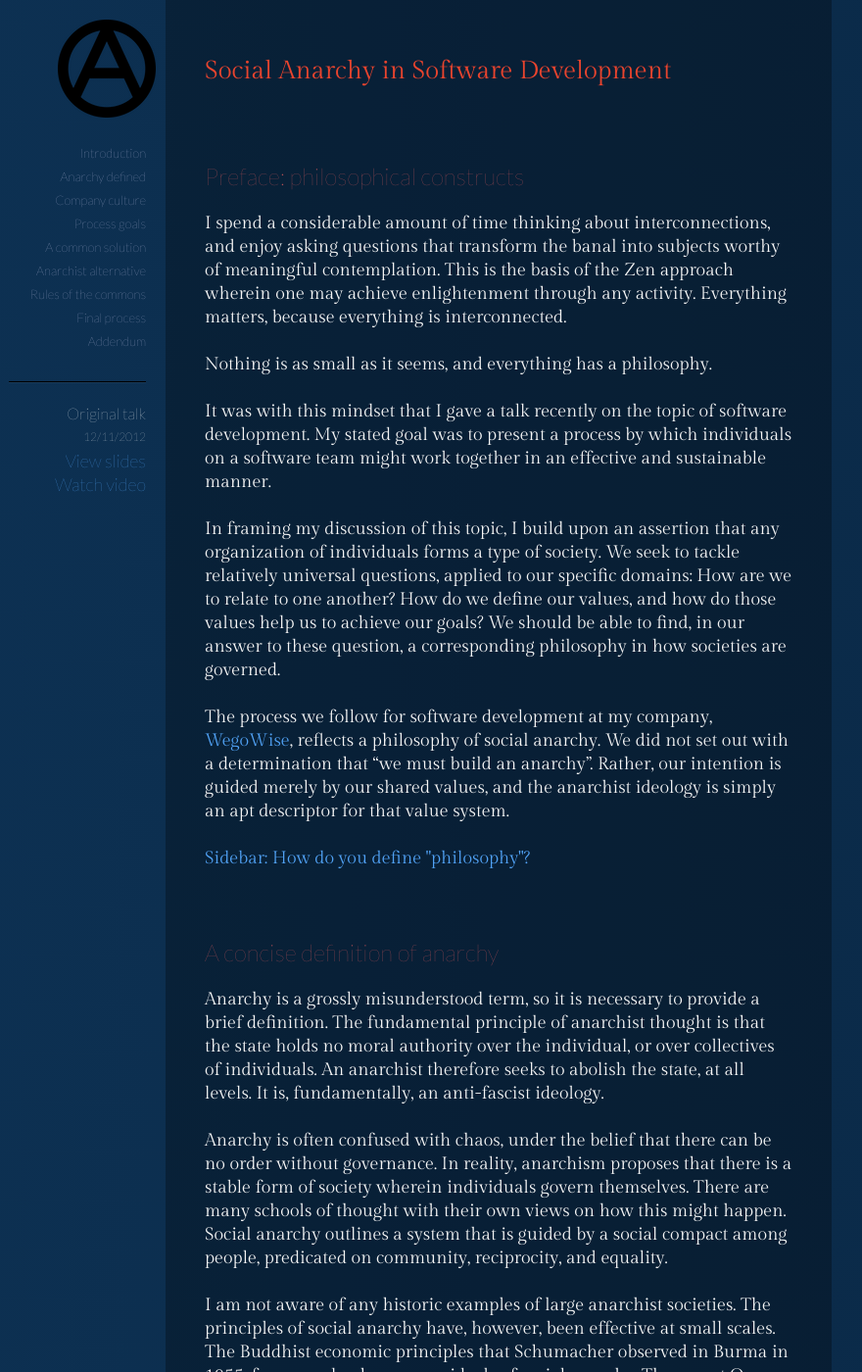
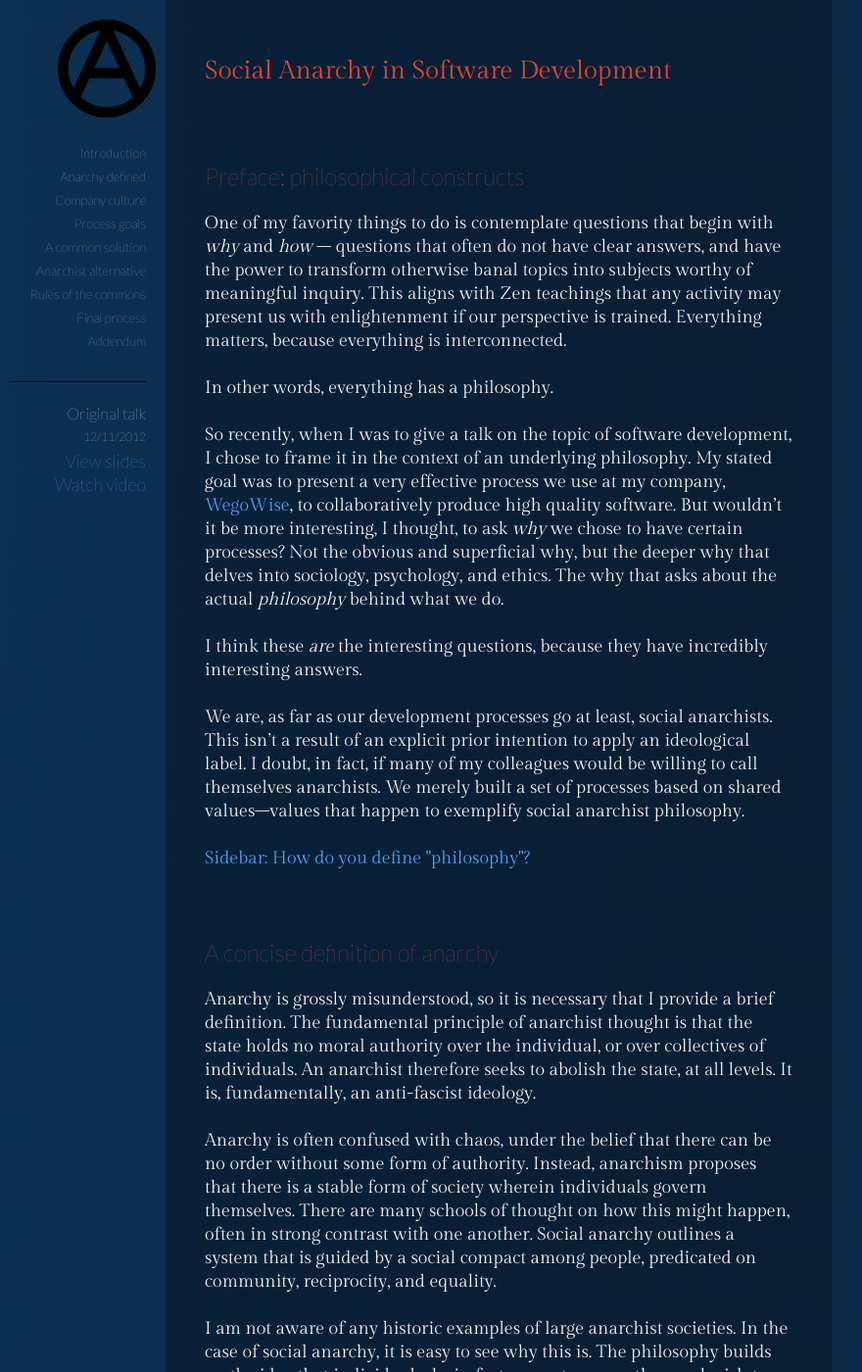
Before and after one commit to barunio/barunio.github.com, a Jekyll site: the page built from _posts/2012-12-13-anarchy_in_software.md, in a window 1280 px wide and 1400 px high. Shown: the whole window at 98% size, without its empty margins (131-1011 px from the left). Built offline with Jekyll 4.4.1, drawn with Linux system fonts in a browser that asks for light colours; some web fonts are replaced; some of the changed text lies outside the part shown.

Commit message:
reword anarchy post, css fixes

```diff
--- a/_posts/2012-12-13-anarchy_in_software.md
+++ b/_posts/2012-12-13-anarchy_in_software.md
@@ -34,102 +34,114 @@ font4: Ubuntu+Mono
 
 ## Preface: philosophical constructs
 
-I spend a considerable amount of time thinking about interconnections, and
-enjoy asking questions that transform the banal into subjects worthy of
-meaningful contemplation. This is the basis of the Zen approach wherein one may
-achieve enlightenment through any activity. Everything matters, because
+One of my favority things to do is contemplate questions that begin with *why*
+and *how* -- questions that often do not have clear answers, and have the power
+to transform otherwise banal topics into subjects worthy of meaningful inquiry.
+This aligns with Zen teachings that any activity may present us with
+enlightenment if our perspective is trained. Everything matters, because
 everything is interconnected.
 
-Nothing is as small as it seems, and everything has a philosophy.
+In other words, everything has a philosophy.
 
-It was with this mindset that I gave a talk recently on the topic of software
-development. My stated goal was to present a process by which individuals on a
-software team might work together in an effective and sustainable manner.
+So recently, when I was to give a talk on the topic of software development, I
+chose to frame it in the context of an underlying philosophy. My stated goal
+was to present a very effective process we use at my company,
+[WegoWise](http://wegowise.com), to collaboratively produce high quality
+software. But wouldn't it be more interesting, I thought, to ask *why* we chose to
+have certain processes? Not the obvious and superficial why, but the deeper why
+that delves into sociology, psychology, and ethics. The why that asks about the
+actual *philosophy* behind what we do.
 
-In framing my discussion of this topic, I build upon an assertion that any
-organization of individuals forms a type of society. We seek to tackle
-relatively universal questions, applied to our specific domains: How are we to
-relate to one another? How do we define our values, and how do those values
-help us to achieve our goals? We should be able to find, in our answer to these
-question, a corresponding philosophy in how societies are governed.
+I think these *are* the interesting questions, because they have incredibly
+interesting answers.
 
-The process we follow for software development at my company,
-[WegoWise](http://wegowise.com), reflects a philosophy of social anarchy. We
-did not set out with a determination that "we must build an anarchy". Rather,
-our intention is guided merely by our shared values, and the anarchist ideology
-is simply an apt descriptor for that value system.
+We are, as far as our development processes go at least, social anarchists.
+This isn't a result of an explicit prior intention to apply an ideological
+label. I doubt, in fact, if many of my colleagues would be willing to call
+themselves anarchists. We merely built a set of processes based on shared
+values--values that happen to exemplify social anarchist philosophy.
 
 <p><a href='#sidebar1'>Sidebar: How do you define "philosophy"?</a></p>
 
 ## A concise definition of anarchy
 
-Anarchy is a grossly misunderstood term, so it is necessary to provide a brief
+Anarchy is grossly misunderstood, so it is necessary that I provide a brief
 definition. The fundamental principle of anarchist thought is that the state
 holds no moral authority over the individual, or over collectives of
 individuals. An anarchist therefore seeks to abolish the state, at all levels.
 It is, fundamentally, an anti-fascist ideology.
 
 Anarchy is often confused with chaos, under the belief that there can be no
-order without governance. In reality, anarchism proposes that there is a stable
-form of society wherein individuals govern themselves. There are many schools
-of thought with their own views on how this might happen. Social anarchy
-outlines a system that is guided by a social compact among people, predicated
-on community, reciprocity, and equality.
+order without some form of authority. Instead, anarchism proposes that there is
+a stable form of society wherein individuals govern themselves. There are many
+schools of thought on how this might happen, often in strong contrast with one
+another. Social anarchy outlines a system that is guided by a social compact
+among people, predicated on community, reciprocity, and equality.
 
-I am not aware of any historic examples of large anarchist societies. The
-principles of social anarchy have, however, been effective at small scales. The
-Buddhist economic principles that Schumacher observed in Burma in 1955, for
-example, share many ideals of social anarchy. The recent Occupy protests
-provide a good example of anarchist decision-making.
+I am not aware of any historic examples of large anarchist societies. In the
+case of social anarchy, it is easy to see why this is. The philosophy builds on
+the idea that individuals do, in fact, respect one another, and wish to work in
+a system of mutual aid. Individuals must possess a high level of equanimity for
+their fellow man. As the size of a society becomes larger and more diverse,
+this becomes an increasingly challenging requirement. Our cultures simply
+haven't evolved to the point where people can be expected to possess such
+traits at large scales.
 
-Any successful application of social anarchy is predicated on the assumption
-that individuals do, in fact, respect one another, and wish to work in a system
-of mutual aid. This is obviously challenging in large nation-states, since it
-requires individuals to possess a high degree of equanimity. In small
-collectives with a culture of mutual respect, however, it is an attainable
-goal.
+The principles of social anarchy have, however, been very effective at small
+scales. The Buddhist economic principles that Schumacher observed in Burma in
+1955, for example, share many ideals of social anarchy. The recent Occupy
+protests provide a good example of anarchist decision-making. In small
+collectives with a culture of mutual respect, social anarchy is an attainable
+(and, I believe, desireable) goal.
 
 ## Anarchy within a company culture
 
-My company, [WegoWise](http://wegowise.com), is a relatively small
-organization. Individuals know each other well, have shared goals, and similar
-philosophies within the domain in which we interact. For example, we believe
-that there is an artistry to the work that we do, and that there is real value
-in pursuing the more artful solution to a problem. If work is a vehicle for the
-mind, one ought to work in a manner that expands the mind, rather than dulls
-it.
+[WegoWise](http://wegowise.com) is a relatively small organization. Individuals
+know each other well, have shared goals, and similar philosophies within the
+domain in which we interact. For example, we believe that there is an artistry
+to the work that we do, and that there is real value in pursuing the more
+artful solution to a problem. If work is a vehicle for the mind, one ought to
+work in a manner that expands the mind, rather than dulls it.
 
 The culture of our team is defined in large part by how we operate as a
 collective. Ideas originate from all directions, decisions are made based on
 discussion and mutuality, and processes reflect a respect for the individual
 even as they respond to the needs of the whole.
 
-To be clear, we do not operate strictly according to an anarchist philosophy
-within the small society that is our company. For example, we have leadership
-roles and not all decisions are made by consensus. This is largely because we
-exist within a broader society that constrains what is feasible. However, to a
-significant extent, the principles that guide our culture and processes do
-reflect anarchist ideals. In certain key areas, such as our software
-development processes, we are able to apply those ideals to a greater extent.
+We have, therefore, the fundamentals prerequisites for a successful social
+anarchy. However, we also operate within a larger context that places
+constraints on what we can do. A business is it's own society from within, but
+it also has to act as a member of an external society that is decidedly not
+anarchist. So we impose a certain degree of structure, with leadership roles
+and reporting relationships, and executive decisions that may not always be
+made by consensus.
+
+In many domains, though, we have much more control. Software development is one
+of those domains, and within it, we may *choose* how we operate. And we choose
+to be anarchists.
 
 ## Goals of a software development process
 
 At last, to the topic at hand.
 
-In order to design a process, we must first lay out our design goals.
-Ultimately, we would like for our process to result in:
+Software is a collaborative field. Groups of people work on large systems,
+often with different ideas of how things should be done and without being able
+to know what all the moving parts are at any given time. We design processes
+to manage the complexity inherent in these dynamic environments.
 
-* Reliable application behavior
-* Maintainable codebase
-* Scalable process
-* Knowledgeable team
+We must design our processes to meet numerous goals. We require a reliable
+product; an application that behaves the way we expect it to behave. We must be
+able to improve that product over time, and scale our systems to meet higher
+demands. And we have to make sure to do this in a sustainable and enjoyable
+way--there must be joy in our work.
 
 We can meet these goals through standard practices: automated testing, pair
 programming, code reviews, regular communication and retrospectives. However,
-these practices do not, in and of themselves, define a process. How do we
+such practices do not, in and of themselves, define a process. How do we
 ensure such practices are followed in a consistent and meaningful fashion?
 
-I posit that we should like for our development process to:
+I posit that, in order to meet our design goals, we should like for our
+development process to:
 
 * Protect the codebase
 * Preserve developer flexibility
@@ -139,36 +151,37 @@ I posit that we should like for our development process to:
 ## A standard approach: Enforcing test-driven development
 
 A thoroughly automated test suite is one of the best ways to meet at least some
-of our final deliverables. Proper testing gives developers confidence that
-making changes in one section of a large and complex codebase will not break
-the application's behavior in an unexpected manner.
+of our goals. Proper testing gives developers confidence that making changes in
+one section of a large and complex codebase will not break the application's
+behavior in an unexpected manner. Tests allow developers to work without fear.
 
-Test-driven development is a common and effective approach to ensuring tests get
-written.  This paradigm enforces that one must write tests first, watch them
-fail, and then write the corresponding code. It can be taken one step further
-and include multiple layers of testing, and an outside-in approach wherein one
+Test-driven development is an effective approach to ensuring tests get
+written, and many organizations have therefore defined their processes around
+it. This paradigm enforces that one must write tests first, watch them
+fail, and then write the corresponding code. It can be taken a step further
+to include multiple layers of testing, and an outside-in approach wherein one
 writes higher-level tests before proceeding to low-level tests and finally to
 writing code.
 
-I have heard many organizations define their approach by stating that they
-strictly follow test-driven development. This process requires people to train
-their minds to operate in very specific ways--it sets constraints not just on
-what a person does, but *how they do it*. What is the ideology that best
-parallels this? A centralized organization asserts authority over the the
-behavior of an individual within the privacy of their own mind and work. In a
-larger societal setting, this would be described as fascism.
+Enforcing test-driven development as a formal process is, I believe, an
+undesirable approach because it reflects a fundamentally fascist ideology. This
+process requires developers to train their minds to operate in very specific
+ways. It therefore sets constraints not just on what a person does, but *how
+they do it*. In broad terms, a centralized authority is asserting conrtol over
+the behavior of an individual within the privacy of their own mind and work.
+What else would you call this, if not fascism?
 
 My objections go beyond the philosophical to the practical. Test-driven
 development is incredibly effective when we have very clearly defined goals and
 know ahead of time what we wish to accomplish. In these cases, writing software
-is pure implementation. Much of the time, however, software is more of a
-creative art. And the exploratory and artistic nature of the field is what
-creative individuals thrive on; perhaps even find transcendent at times.
-Requiring a strict procedure at every step disincentivizes exploration by
-adding overhead to every false step. For many individuals, it dampens the joy
-of discovery. These creative individuals are the most valuable assets any team
-can have. One ought not create a process that prevents them from acting at
-their best.
+is pure implementation. Much of the time, however, software is more of an art
+form. And the exploratory and artistic nature of the field is what creative
+individuals thrive on; perhaps even find transcendent at times.  Requiring a
+strict procedure at every step disincentivizes exploration because there is
+extra overhead to trying things that don't work. For many individuals, it
+dampens the joy of discovery. These creative individuals are the most valuable
+assets any team can have. One ought not create a process that prevents them
+from acting at their best.
 
 <div id='laws_quotes'>
 <blockquote>Societal laws
@@ -211,14 +224,15 @@ changes to this common resource. Style guides, code reviews, and QA processes
 are among the guidelines established by the group.
 
 So long as an individual is working on a separate branch, however, they can do
-*whatever they want*. This is because until they wish to merge into master, they
-aren't affecting anyone else in any way. So what moral basis do others have to
-force them to work according to some specific process?
+*whatever they want*. This is because until they want to merge into `master`,
+they aren't affecting anyone else in any way. So what moral basis do others
+have to force them to work according to some specific process?
 
 Social anarchism relies on the idea that it is possible for individuals to
 agree on acceptable social norms--the laws of society. Without a state agent,
 however, how are we to police individuals who decide to violate these norms?
-We take the following approach:
+The answer lies in our presumption that we are dealing with well-intentioned
+individuals who want to work together.
 
 If someone disagrees with the guidelines that have been established, we seek to
 understand the cause for their grievance, and give it an open public hearing.
@@ -230,28 +244,32 @@ approach.
 
 ## The rules of the commons: Atomic commits
 
-We have established the following 4 rules for accepting commits into `master`:
+We have established the following four rules for accepting commits into
+`master`:
+
 1. Every commit must make sense on its own
 2. Every commit must do something meaningful
 3. No commit may cause the test suite to fail
 4. Every commit must include thorough tests for all code changes
 
-Rules 1-4 define what I describe as atomic commits.
+Rules 1-4 define what I describe as atomic commits. Commits are atomic
+according to the original Greek notion of being self-enclosed and, in some
+sense, indivisible.
 
 ### Rules 1 &amp; 2: Communication and learning
 
 It is commonplace for a developer to want to understand the history of how and
 why a certain file, or a specific line of code, was modified. Reading through
 the history for a codebase ought to be somewhat like reading a Hemingway novel.
-Terse prose that flows together to tell a story. This rule encourages clear
+Terse prose that flows together to tell a story. This encourages clear
 communication and fosters learning.
 
 When a developer is working on a branch, they will commonly commit code that is
 a "work in progress". These incomplete changes make sense to the developer
-while they are working, but don't convey any intention to other developers who
-might want to understand the author's intention. Even the original author, when
-examining their own code six months into the future, is unlikely to understand
-what their exact thought process was in creating an incomplete set of changes.
+while they are working, but don't convey any intention to others who might want
+to understand the author's intention. Even the original author, when examining
+their own code six months into the future, is unlikely to understand what their
+exact thought process was in creating an incomplete set of changes.
 
 When every commit is self-enclosed, the author is able to write a concise
 summary of their higher-level goals in a way that conveys meaningful intent to
@@ -262,15 +280,14 @@ By specifying a restriction on the logical consistency of commits, we provide
 an avenue for developers to learn by reexamining their own work before
 presenting it for review. To clarify this idea, consider the following analogy:
 
-I step outside of my home and encounter a tourist who asks me for
-directions to a particular restaurant I dined at just a week ago. When I
-visited the restaurant, I got somewhat lost and took a long and roundabout
-path, eventually arriving at my destination. I could recollect for the tourist
-all of the twists and turns that I, in my confusion, took to get there. The
-directions would work, but would also be thoroughly confusing. Instead, I
-choose to map out the path in my head, understand where I went wrong, and
-provide directions based on the shortest route I can think of. In the process,
-I will have also improved my own understanding of the geography around me.
+I step outside of my home and encounter a tourist who asks me for directions to
+a particular restaurant I dined at just a week ago. I had gotten somewhat lost
+trying to get there, and took a roundabout path before eventually arriving at
+the restaurant. I could recollect for the tourist all of my twists and turns,
+but those would be thoroughly confusing directions. Instead, I choose to map
+out the path in my head, understand where I went wrong, and provide directions
+based on the clearest route I can think of. In the process, I find that I have
+also improved my own understanding of the geography around me.
 
 <div id='maps'>
 <img src='{{site.baseurl}}/images/2012-12-13/map1.png' alt='the long way'
@@ -339,9 +356,11 @@ take, not a hard-and-fast set of rules.
 
 ## Addendum
 
-The discussion above leaves out a number of details. After presenting this
+<p>The discussion above leaves out a number of details. After presenting this
 topic to a group of developers, I received many questions, some of which I will
-address here.
+address here. If you have any others, please <a id='email'>email
+me</a>.</p>
+
 
 <p><em class='question'>Does someone oversee this process?</em></p>
 
--- a/style.css
+++ b/style.css
@@ -81,3 +81,7 @@ a.permalink:after {
 a.permalink:hover:after {
   border-color: #337;
 }
+
+em {
+  font-style: italic;
+}
--- a/styles/2012_12_13_anarchy_in_software.css
+++ b/styles/2012_12_13_anarchy_in_software.css
@@ -227,35 +227,37 @@ p span.note {
   overflow: hidden;
   margin: 0 -10px;
   font-size: 14px;
+  font-family: 'Lato', sans-serif;
 }
 
 #process_chart .row {
   position: relative;
   overflow: hidden;
-  padding: 10px 40px;
+  padding: 6px 40px;
   background: #092642;
 }
 #process_chart .row1 {
-  padding-bottom: 9px;
+  padding-bottom: 5px;
   border-bottom: solid 1px black;
 }
 #process_chart .row2 {
-  padding-top: 9px;
+  padding-top: 5px;
   border-top: solid 1px rgba(255,255,255,0.1);
 }
 #process_chart .step {
   display: block;
   width: 118px;
-  height: 40px;
+  height: 48px;
   padding: 20px;
   text-align: center;
-  margin: 10px;
+  margin: 14px 10px;
   border-radius: 5px;
   color: white;
   float: left;
   background: #3087DB;
   background-image:-webkit-radial-gradient(center, circle cover, #1C61A3 0%, #3087DB 100%);
   border: solid 1px #AFD3F7;
+  font-size: 16px;
 }
 #process_chart .row2 .step {
   float: right;
@@ -301,10 +303,10 @@ p span.note {
   margin-left: -10px;
 }
 #process_chart .row1 .arrow {
-  bottom: 55px;
+  bottom: 60px;
 }
 #process_chart .row2 .arrow {
-  top: 55px;
+  top: 60px;
 }
 
 #process_chart .arrow1 {
@@ -317,7 +319,7 @@ p span.note {
 #process_chart .arrow3 {
   z-index: 10;
   height: 30px;
-  top: 126px;
+  top: 134px;
   left: 485px;
 }
 #process_chart .arrow4 {
```
Also changed, not shown: other parts of _posts/2012-12-13-anarchy_in_software.md (+10 -6 lines).
